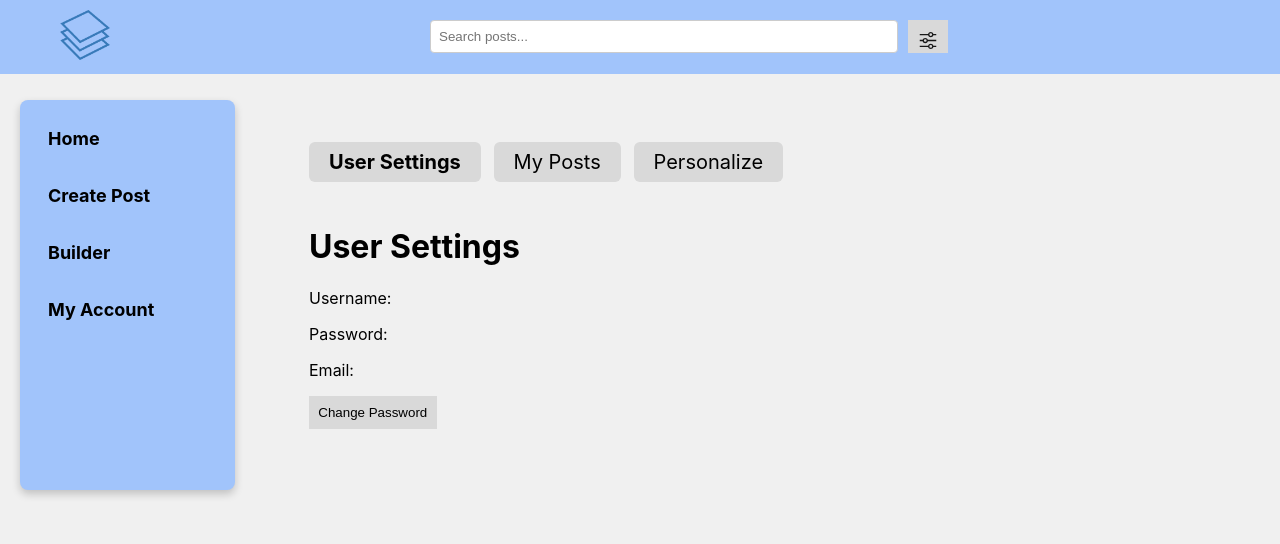
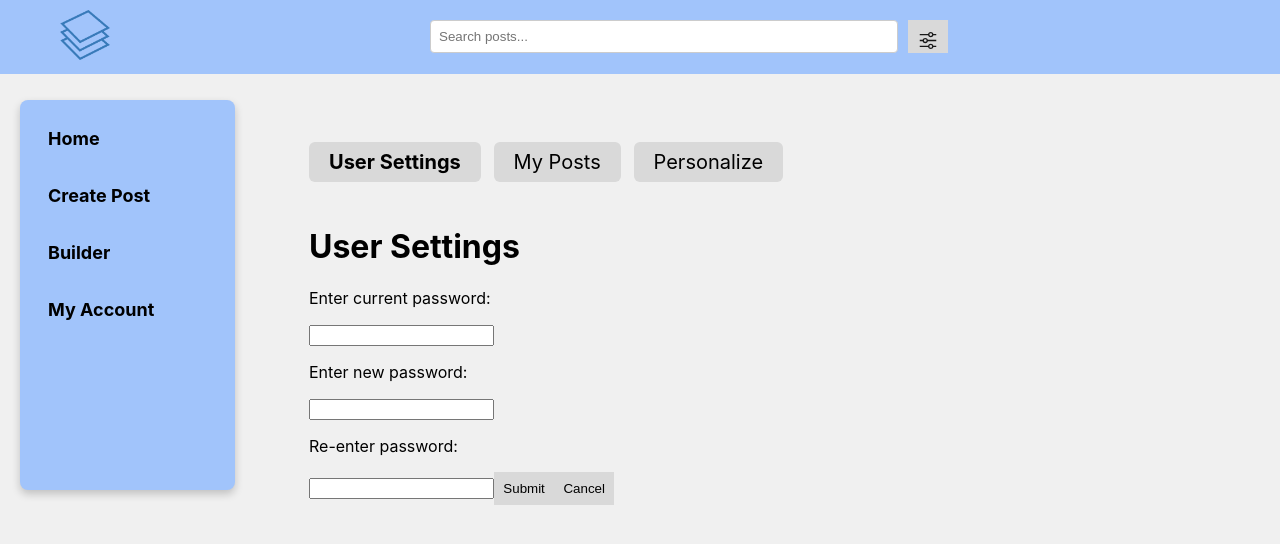
Before and after one commit to 20201141/NSF, a React (Create React App) app: page /account in a window 1280 px wide. Both pictures are taken after a click on the button "Change Password". Shown: the top 544 px of the page. Built offline with nearby package versions, Linux system fonts and the light colour scheme; no server answers.

Commit message:
Implement change password content change

```diff
--- a/src/account/Personalize.tsx
+++ b/src/account/Personalize.tsx
@@ -1,10 +1,9 @@
-
 // Personalize Component
 const Personalize = () => {
   // get user's choice for theme mode from DB
 
 
-  // display isDark
+  // display isDark; need button design for flipping on/off
   return (
     <div>
       <h1>Personalize</h1>
--- a/src/account/Settings.tsx
+++ b/src/account/Settings.tsx
@@ -1,24 +1,57 @@
+import React, {useState} from "react";
 import Button from "./Button";
 import "./UserSettings.css";
 
 // User Settings Component
-const Settings = () => {
-  // get user's info from DB
+const Settings: React.FC = () => {
+  // change password feature
+  const [showChangePassword, setShowChangePassword] = useState(false);
+  const [currentPassword, setCurrentPassword] = useState("");
+  const [newPassword, setNewPassword] = useState("");
+  const [reenterPassword, setReenterPassword] = useState("");
+  const [errorMessage, setErrorMessage] = useState("");
 
+  // changes content for password change input
+  const handleClick = () => {
+    setShowChangePassword(!showChangePassword);
+    setErrorMessage("");
+  };
 
-  // change password
-  const handleClick = () => {
-    console.log("Button was clicked");
+  // verifies password is the same when re-entering
+  const handleSubmit = async () => {
+    if (newPassword != reenterPassword) {
+      setErrorMessage("Passwords do not match!");
+      return;
+    }
+
+    //implement backend to fetch password from DB
+
   };
 
   // display info
   return (
     <div>
       <h1>User Settings</h1>
-      <p className="label">Username: {}</p>
-      <p className="label">Password: {}</p>
-      <p className="label">Email: {}</p>
-      <Button onClick={handleClick}>Change Password</Button>
+      { showChangePassword ? (
+        <div>
+          <p className="label">Enter current password: </p>
+          <input type="password" value={currentPassword} onChange={(e) => setCurrentPassword(e.target.value)} />
+          <p className="label">Enter new password: </p>
+          <input type="password" value={newPassword} onChange={(e) => setNewPassword(e.target.value)} />
+          <p className="label">Re-enter password: </p>
+          <input type="password" value={reenterPassword} onChange={(e) => setReenterPassword(e.target.value)} />
+          {errorMessage && <p className="error">{errorMessage}</p>}
+          <Button onClick={handleSubmit}>Submit</Button>
+          <Button onClick={handleClick}>Cancel</Button>
+        </div>
+      ) : (
+        <div>
+          <p className="label">Username: {}</p>
+          <p className="label">Password: {}</p>
+          <p className="label">Email: {}</p>
+          <Button onClick={handleClick}>Change Password</Button>
+        </div>
+      )}
     </div>
   );
 };
```
